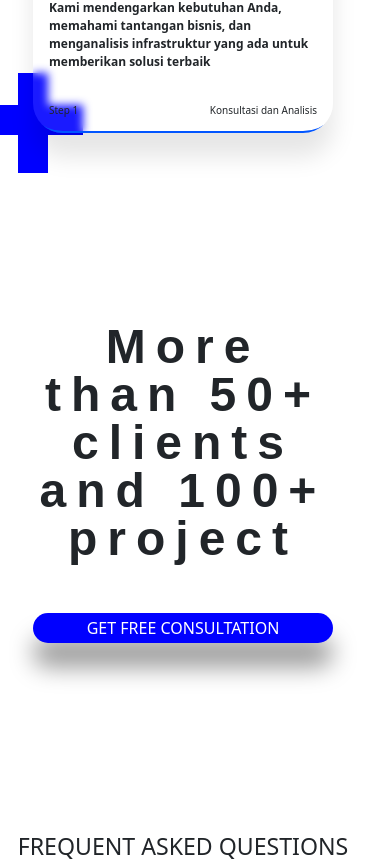
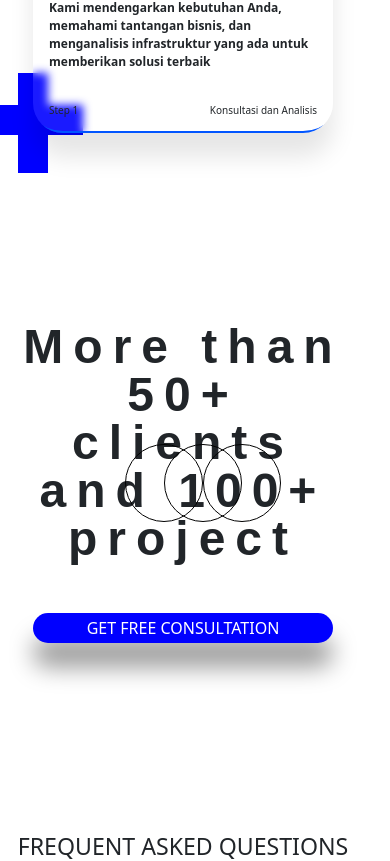
Before and after one commit to DavidDimasPatty/PortofolioFL2, a React (Create React App) app: page / in a window 390 px wide. Shown: the part 10475-11336 px from the top of the page. Built offline with nearby package versions, Linux system fonts and the light colour scheme; a web font is replaced by a local one.

Commit message:
roket and footer

```diff
--- a/src/assets/style/footer.css
+++ b/src/assets/style/footer.css
@@ -48,7 +48,12 @@
 }
 
 .aboutUsFooter {
+    position: relative;
     color: rgb(21, 21, 221);
+}
+
+.aboutUsWrapFooter h6{
+    z-index: 10;
 }
 
 .contactUsFooter {
@@ -88,7 +93,6 @@
 
 .wrapperVisionMission {
     position: relative;
-
 }
 
 .ourVisionHidden {
@@ -381,4 +385,48 @@
     .imgFooterWrapper {
         justify-content: center;
     }
+
 }
+
+@media (max-width:820px){
+    .ourVisionHidden {
+        position: absolute;
+        padding: 20px;
+        color: white;
+        opacity: 0;
+        transition: opacity 0.6s ease;
+        left: 50%;
+        height: 500px;
+    }
+
+    .ourMissionHidden {
+        position: absolute;
+        padding: 20px;
+        color: white;
+        opacity: 0;
+        transition: opacity 0.6s ease;
+        left: 50%;
+        height: 500px;
+    }
+
+
+    .textVisionHidden{
+        font-size: 1.5vh;
+    }
+
+    .textMissionHidden{
+        font-size: 1.5vh;
+    }
+
+    .wrapperVisionMission {
+        position: relative;
+        width: 600px;
+    }
+
+    .contactUsWrapFooter {
+        color: white;
+        width: 200px;
+    }
+
+
+}
--- a/src/assets/style/howthisworks.css
+++ b/src/assets/style/howthisworks.css
@@ -190,9 +190,11 @@
 .projectsMore {
   width: 100%;
   height: 700px;
+  position: relative;
 }
 
 .projectsMoreCol {
+  z-index: 20;
   width: 100%;
 }
 
@@ -223,3 +225,109 @@
   backdrop-filter: blur(4px);
   -webkit-backdrop-filter: blur(5px);
 }
+
+.orbit {
+  position: absolute;
+  top: 0;
+  left: 0;
+  width: 100%;
+  height: 100%;
+  z-index: 1;
+  overflow: hidden;
+}
+
+.orbit1, .orbit2, .orbit3 {
+  position: absolute;
+  width: 20vw;
+  height: 20vw;
+  max-width: 300px;
+  max-height: 300px;
+  border: 1px solid black;
+  border-radius: 50%;
+  top: 50%;
+  transform: translateY(-50%);
+}
+
+.orbit1 {
+  left: 35%;
+}
+
+.orbit2 {
+  left: 45%;
+}
+
+.orbit3 {
+  left: 55%;
+}
+
+.rocket {
+  position: absolute;
+  top: 50%;
+  left: 50%;
+  width: 24px;
+  height: 24px;
+  background: url('/src/assets/image/roket.png') no-repeat center/contain;
+  border-radius: 50%;
+  transform-origin: -150px 0;
+  animation: moveRocket 26s linear infinite;
+}
+
+@keyframes moveRocket {
+
+  /* Keliling orbit1 */
+  0% {
+    transform: rotate(0deg) translateX(150px);
+  }
+
+  16.66% {
+    transform: rotate(360deg) translateX(150px);
+  }
+
+  /* Pindah ke orbit2 */
+  16.67% {
+    transform-origin: 30px 0;
+    transform: rotate(0deg) translateX(-150px);
+  }
+
+  33.33% {
+    transform: rotate(360deg) translateX(-150px);
+  }
+
+  /* Pindah ke orbit3 */
+  33.34% {
+    transform-origin: 210px 0;
+    transform: rotate(0deg) translateX(150px);
+  }
+
+  50% {
+    transform: rotate(360deg) translateX(150px);
+  }
+
+  /* Ulangi orbit1 */
+  50.01% {
+    transform-origin: -150px 0;
+    transform: rotate(0deg) translateX(150px);
+  }
+
+  66.66% {
+    transform: rotate(360deg) translateX(150px);
+  }
+
+  66.67% {
+    transform-origin: 30px 0;
+    transform: rotate(0deg) translateX(-150px);
+  }
+
+  83.33% {
+    transform: rotate(360deg) translateX(-150px);
+  }
+
+  83.34% {
+    transform-origin: 210px 0;
+    transform: rotate(0deg) translateX(150px);
+  }
+
+  100% {
+    transform: rotate(360deg) translateX(150px);
+  }
+}
--- a/src/components/HowThisWorks.js
+++ b/src/components/HowThisWorks.js
@@ -96,7 +96,10 @@ const HowThisWorks = () => {
                     </div>
                 </div>
             </div>
-            <div className="row projectsMore d-flex justify-content-center align-items-center">
+
+
+
+            <div className="projectsMore d-flex justify-content-center align-items-center">
                 <div className="row projectsMoreCol">
                     <div className="col">
                         <div className="moreProjects d-flex justify-content-center align-items-center">
@@ -105,9 +108,16 @@ const HowThisWorks = () => {
                         <div className="moreProjectsButtonWrapper d-flex justify-content-center align-items-center">
                             <button className="moreProjectsButton">GET FREE CONSULTATION</button>
                         </div>
+                        <div className="orbit">
+                            <div class="orbit1"></div>
+                            <div class="orbit2"></div>
+                            <div class="orbit3"></div>
+                            <div class="rocket"></div>
+                        </div>
                     </div>
                 </div>
             </div>
+
         </div>
     )
 }
--- a/src/components/Layout/Footer.js
+++ b/src/components/Layout/Footer.js
@@ -35,7 +35,7 @@ const Footer = () => {
                             <h3>WANT TO BE SECURE?</h3>
                             <hr />
                         </div>
-                        <div className="col d-flex justify-content-start buttonFooterBot">
+                        <div className="col-12 d-flex justify-content-start buttonFooterBot">
                             <button>Our Plan</button>
                             <button>FAQ</button>
                             <button>HOW</button>
```
Also changed, not shown: src/assets/image/roket.png (added).
